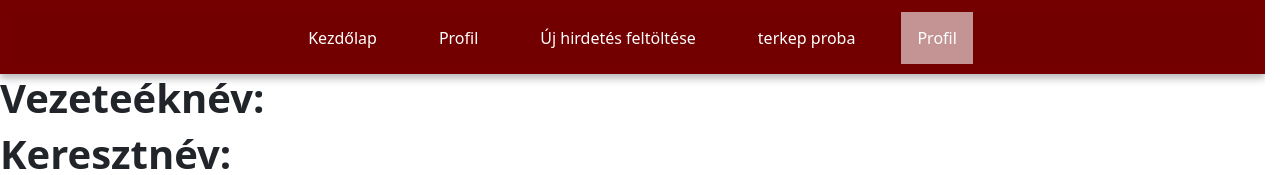
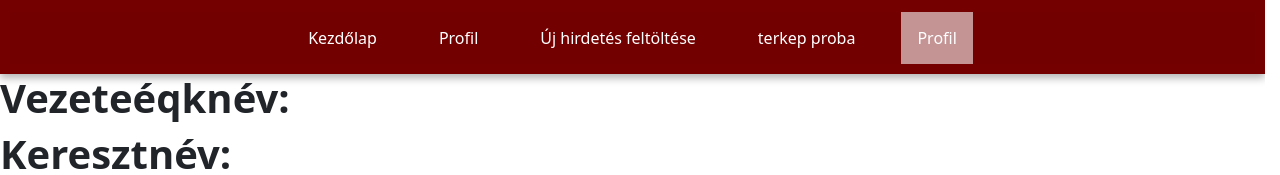
Before and after one commit to Lorinc19/VizsgaFrontend, a React (Create React App) app: page /profil in a window 1280 px wide. Shown: the part 126-301 px from the top of the page. Built offline with nearby package versions, Linux system fonts and the light colour scheme; no server answers.

Commit message:
A footer teljes modal kész profil van.

```diff
--- a/src/App.css
+++ b/src/App.css
@@ -790,4 +790,4 @@ button.btn:hover {
   padding: 20px;
   box-sizing: border-box;
 }
-/*alma*/
+/*alma alma*/
--- a/src/Modal.js
+++ b/src/Modal.js
@@ -1,6 +1,6 @@
 import React from "react";
 import "./App.css";  // Az App.css importálása
-
+//model
 export default function Modal({ data, onClose, onCloseOverlay }) {
   return (
     <div className="modal-overlay" onClick={onCloseOverlay}>
--- a/src/Profil.js
+++ b/src/Profil.js
@@ -18,7 +18,7 @@ export default function Profil({ id }) {
   return (
     <div>
 
-      <h1><strong>Vezeteéknév:</strong> {data.Csaladnev}</h1>
+      <h1><strong>Vezeteéqknév:</strong> {data.Csaladnev}</h1>
       <h1><strong>Keresztnév:</strong> {data.Vezeteknev}</h1>
       <p><strong>Életkor:</strong> {data.Kor}</p>
       <p><strong>Email:</strong> {data.Email}</p>
```
